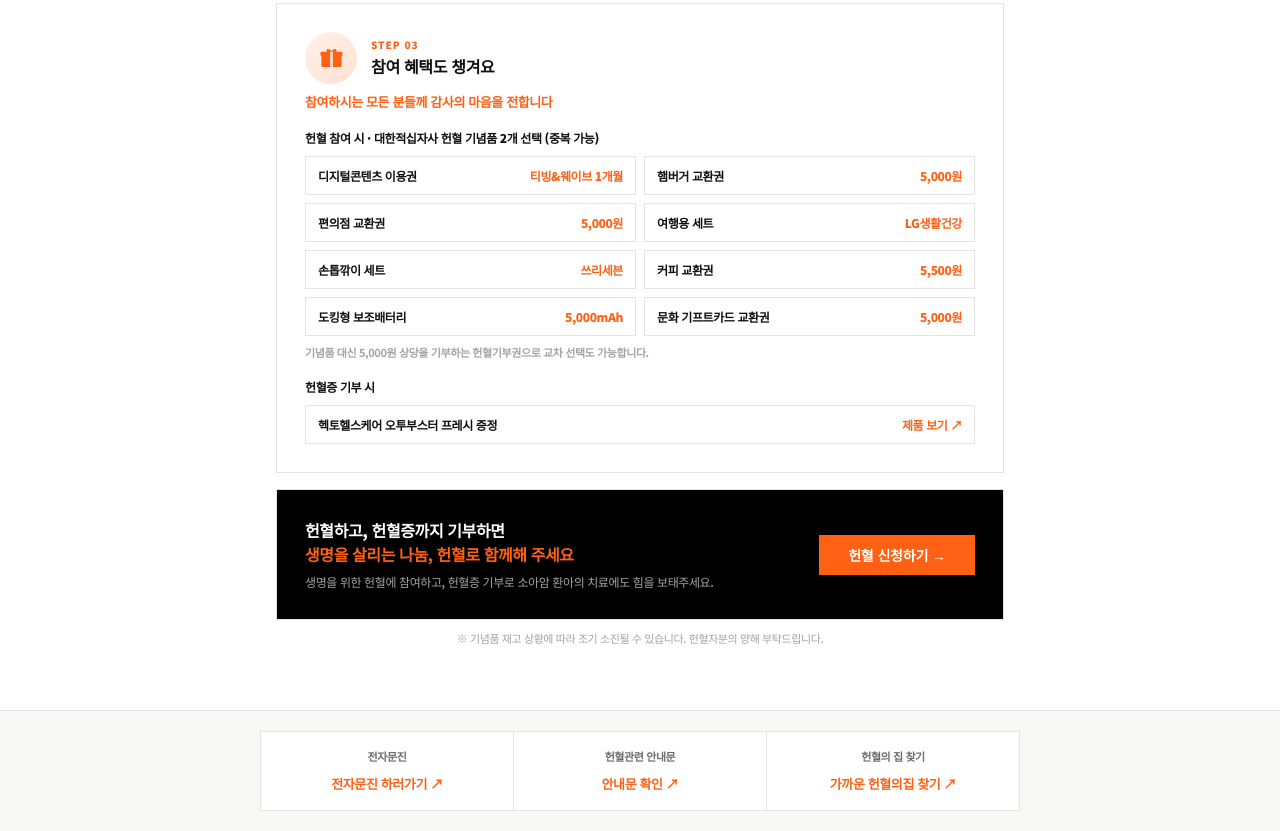
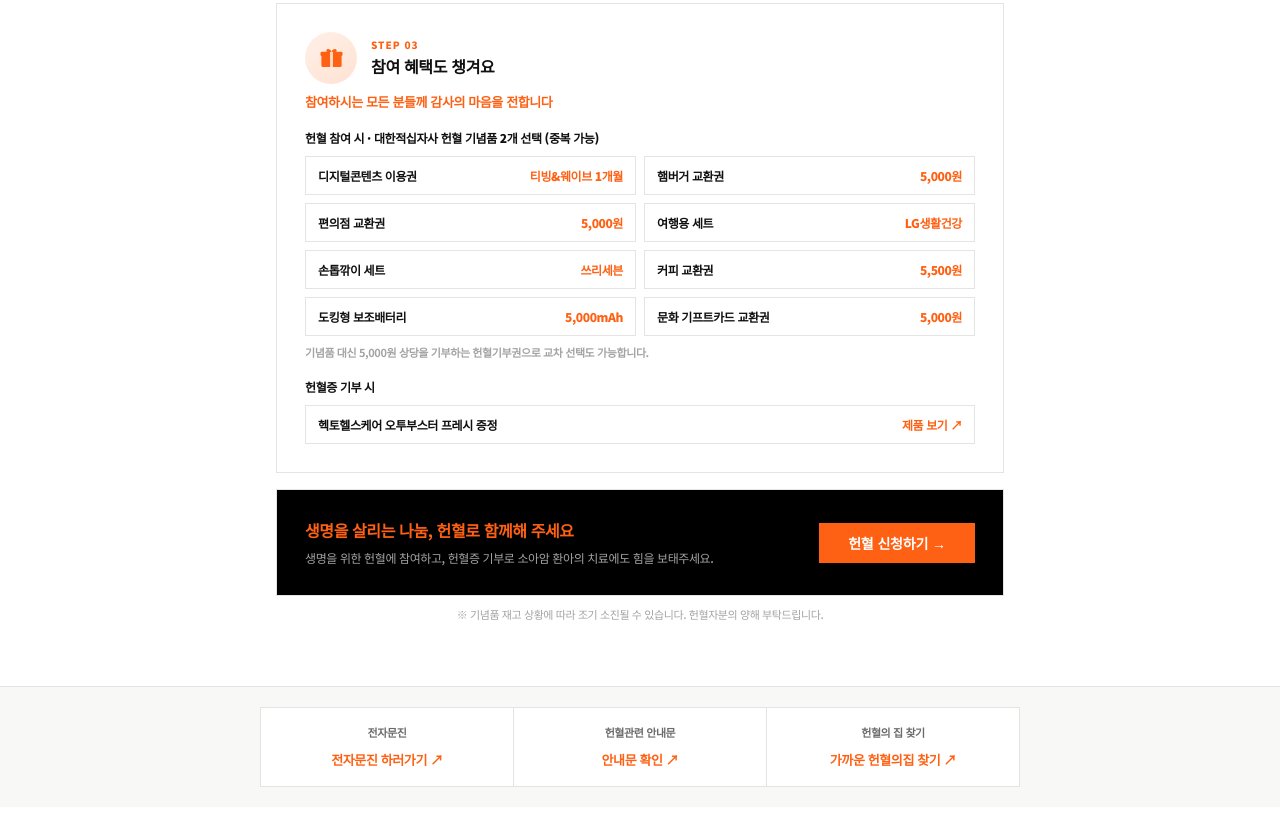
Before and after one commit to jinajeon0505/blood-donation, a website: page public/index.html in a window 1280 px wide. Shown: the part 1082-1913 px from the top of the page. After the commit the page ends 1889 px from the top, so only its background shows below. Drawn offline with Linux system fonts and the light colour scheme; no server answers.

Commit message:
CTA 문구에서 '헌혈하고, 헌혈증까지 기부하면' 줄 삭제

```diff
--- a/public/index.html
+++ b/public/index.html
@@ -124,7 +124,7 @@
     <!-- CTA -->
     <div class="card cta-banner">
       <div class="cta-text">
-        <div class="cta-title">헌혈하고, 헌혈증까지 기부하면<br><strong>생명을 살리는 나눔, 헌혈로 함께해 주세요</strong></div>
+        <div class="cta-title"><strong>생명을 살리는 나눔, 헌혈로 함께해 주세요</strong></div>
         <p class="cta-sub">생명을 위한 헌혈에 참여하고, 헌혈증 기부로 소아암 환아의 치료에도 힘을 보태주세요.</p>
       </div>
       <button class="btn btn-primary" style="width:auto;padding:0 28px" onclick="showTab('reserve')">헌혈 신청하기 →</button>
```
